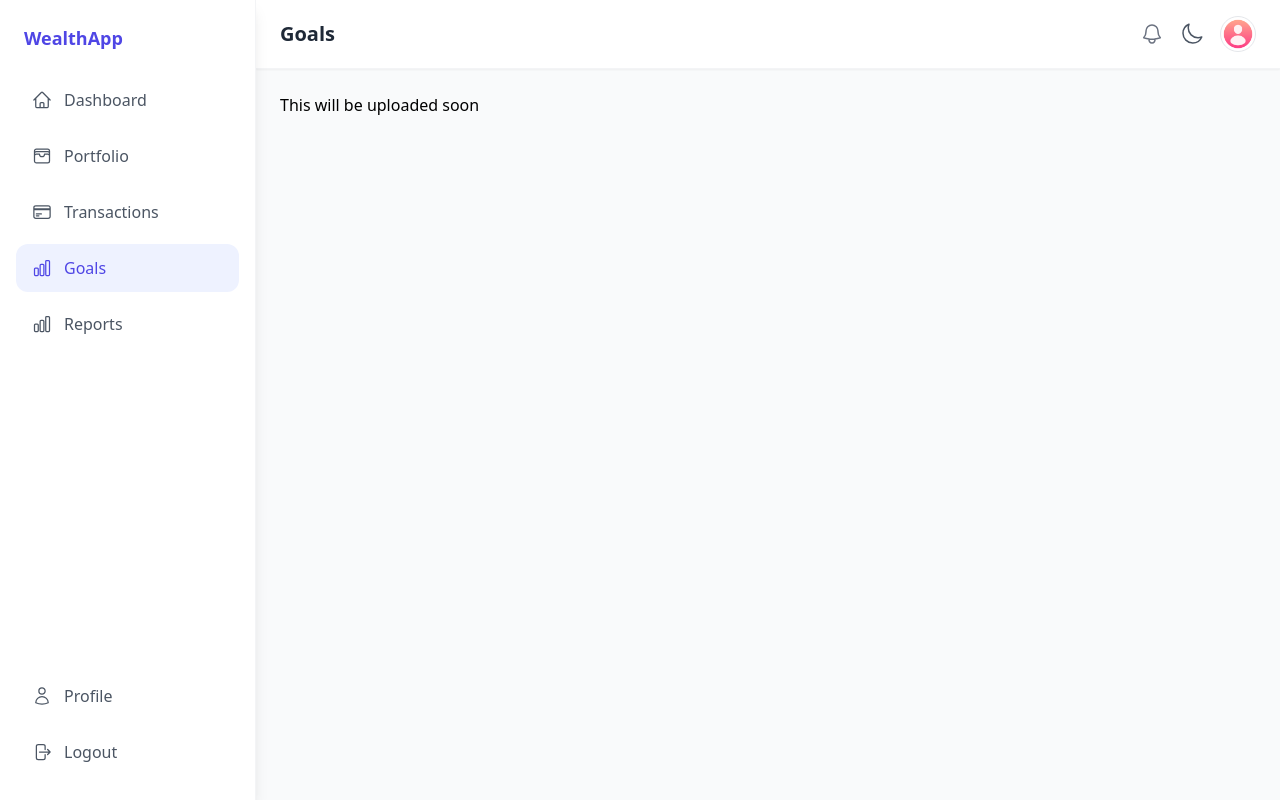
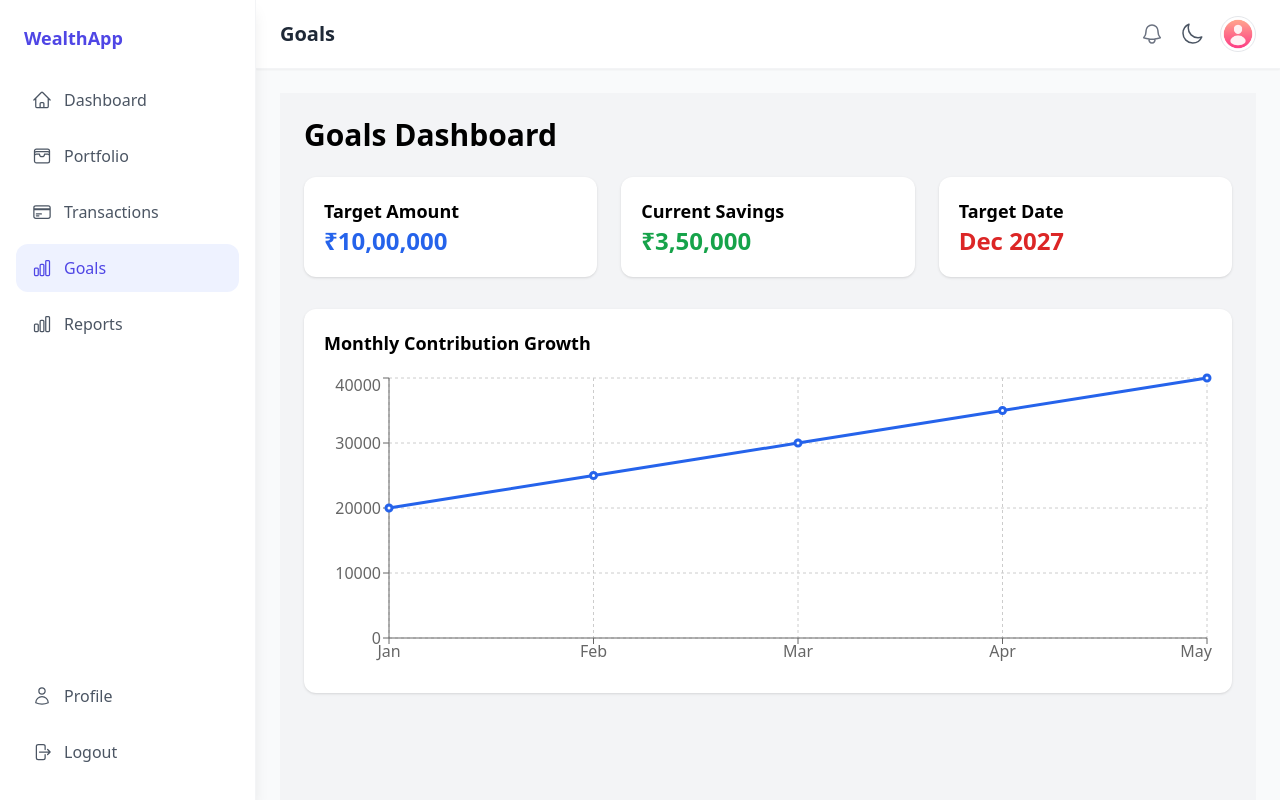
Before and after one commit to Syed-Mubeen-11/personal-wealth-management, a React (Create React App) app in the folder frontend/: page /goals in a window 1280 px wide. Built offline with nearby package versions, Linux system fonts and the light colour scheme; sample sign-in values are in the browser's storage.

Commit message:
Added Goals Dashboard and ContributionChart

```diff
--- a/frontend/package.json
+++ b/frontend/package.json
@@ -15,6 +15,7 @@
     "react-dom": "^19.2.4",
     "react-router-dom": "^7.13.0",
     "react-scripts": "5.0.1",
+    "recharts": "^3.7.0",
     "web-vitals": "^2.1.4"
   },
   "scripts": {
--- /dev/null
+++ b/frontend/src/components/ContributionChart.jsx
@@ -0,0 +1,32 @@
+import React from "react";
+import { LineChart, Line, XAxis, YAxis, CartesianGrid, Tooltip, ResponsiveContainer } from "recharts";
+
+const data = [
+  { name: "Jan", monthly: 20000 },
+  { name: "Feb", monthly: 25000 },
+  { name: "Mar", monthly: 30000 },
+  { name: "Apr", monthly: 35000 },
+  { name: "May", monthly: 40000 },
+];
+
+function ContributionChart() {
+  return (
+    <div className="bg-white p-5 rounded-xl shadow">
+      <h2 className="text-lg font-semibold mb-4">
+        Monthly Contribution Growth
+      </h2>
+
+      <ResponsiveContainer width="100%" height={300}>
+        <LineChart data={data}>
+          <CartesianGrid strokeDasharray="3 3" />
+          <XAxis dataKey="name" />
+          <YAxis />
+          <Tooltip />
+          <Line type="monotone" dataKey="monthly" stroke="#2563eb" strokeWidth={3} />
+        </LineChart>
+      </ResponsiveContainer>
+    </div>
+  );
+}
+
+export default ContributionChart;
--- a/frontend/src/components/Sidebar.jsx
+++ b/frontend/src/components/Sidebar.jsx
@@ -12,7 +12,7 @@ import {
 
 const Sidebar = ({ sidebarOpen, setSidebarOpen }) => {
 
-  const navigate = useNavigate();
+    const navigate = useNavigate();
 
  const handleLogout = () => {
   localStorage.removeItem("token");   // remove JWT
--- a/frontend/src/pages/Goals.jsx
+++ b/frontend/src/pages/Goals.jsx
@@ -1,8 +1,39 @@
-function Goals(){
-    return(
-        <>
-        <h1> This will be uploaded soon</h1>
-        </>
-    )
+import React from "react";
+import ContributionChart from "../components/ContributionChart";
+
+function Goals() {
+  return (
+    <div className="p-6 bg-gray-100 min-h-screen">
+
+      <h1 className="text-3xl font-bold mb-6">
+        Goals Dashboard
+      </h1>
+
+      {/* Summary Cards */}
+      <div className="grid grid-cols-1 md:grid-cols-3 gap-6 mb-8">
+
+        <div className="bg-white p-5 rounded-xl shadow">
+          <h2 className="text-lg font-semibold">Target Amount</h2>
+          <p className="text-2xl font-bold text-blue-600">₹10,00,000</p>
+        </div>
+
+        <div className="bg-white p-5 rounded-xl shadow">
+          <h2 className="text-lg font-semibold">Current Savings</h2>
+          <p className="text-2xl font-bold text-green-600">₹3,50,000</p>
+        </div>
+
+        <div className="bg-white p-5 rounded-xl shadow">
+          <h2 className="text-lg font-semibold">Target Date</h2>
+          <p className="text-2xl font-bold text-red-600">Dec 2027</p>
+        </div>
+
+      </div>
+
+      {/* Chart Section */}
+      <ContributionChart />
+
+    </div>
+  );
 }
+
 export default Goals;
```
Also changed, not shown: 1 other file (tests, documents, lock files or other folders).
